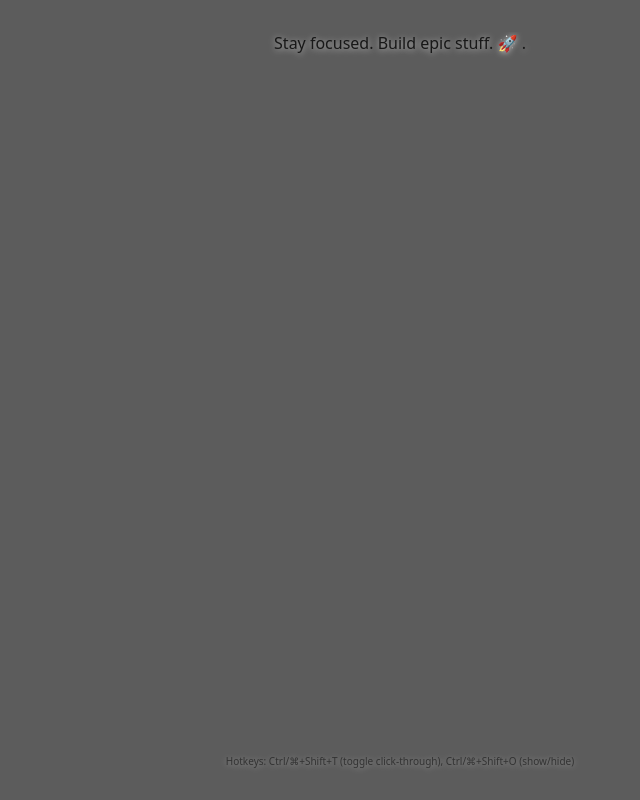
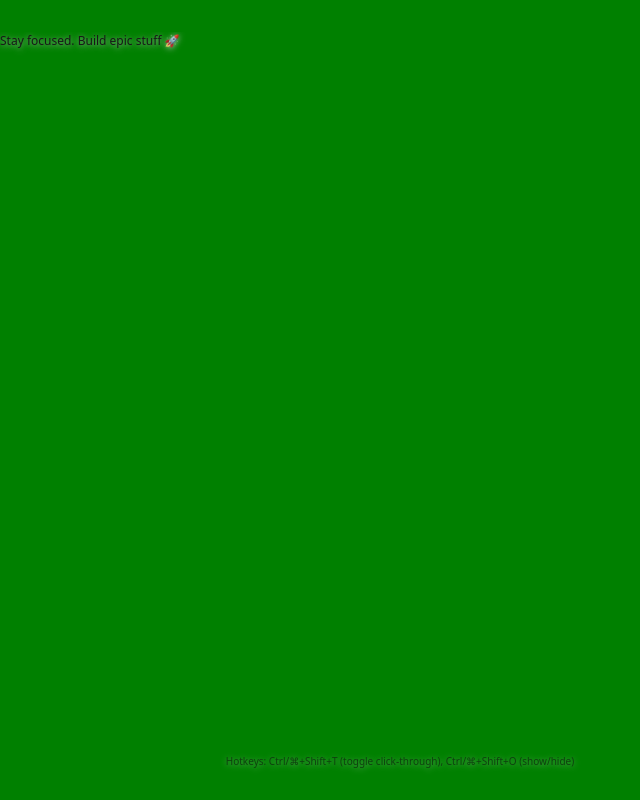
Before and after one commit to BandaySajid/peepoo, an Electron app: page index.html in a window 800 px wide. Shown: the whole page, without its empty margins (0-640 px from the left). Drawn offline with Linux system fonts and the light colour scheme; no server answers.

Commit message:
working, removed length stuff

```diff
--- a/index.html
+++ b/index.html
@@ -11,30 +11,21 @@
       background: rgba(0, 0, 0, 0.4);
       width: 100vw;
       height: 100vh;
+      min-width: 100vw;
       min-height: 100vh;
-      min-width: 100vw;
+      max-width: 100vw;
+      max-height: 100vh;
       box-sizing: border-box;
-      overflow: hidden;
-    }
-
-    body {
-      width: 100vw;
-      height: 100vh;
-      min-height: 100vh;
-      min-width: 100vw;
-      display: flex;
-      align-items: stretch;
-      justify-content: stretch;
     }
 
     .overlay {
       font-family: system-ui, sans-serif;
-      font-size: clamp(12px, 2vw, 20px);
-      line-height: 1.4;
-      padding: 4vw 6vw;
+      font-size: 12px;
+      padding: 4vw 0vw;
+      /* Remove side padding to use full width */
       border-radius: 0;
       outline: none;
-      background: transparent;
+      background: green;
       color: #181818;
       width: 100vw;
       height: 100vh;
@@ -43,12 +34,7 @@
       max-width: 100vw;
       max-height: 100vh;
       box-sizing: border-box;
-      display: flex;
-      flex-direction: column;
-      justify-content: center;
-      align-items: center;
       word-break: break-word;
-      overflow: hidden;
       position: fixed;
       top: 0;
       left: 0;
@@ -61,6 +47,10 @@
       transition: background 0.2s, color 0.2s, box-shadow 0.2s;
       /* Add subtle text shadow for readability */
       text-shadow: 0 1px 6px rgba(255, 255, 255, 0.7), 0 1px 6px rgba(0, 0, 0, 0.2);
+      display: flex;
+      flex-direction: column;
+      justify-content: flex-start;
+      align-items: stretch;
     }
 
     @media (prefers-color-scheme: dark) {
@@ -76,21 +66,26 @@
 
     #main-text {
       width: 100%;
-      text-align: center;
-      /* shrink text if needed to fit */
       font-size: inherit;
       overflow-wrap: break-word;
       hyphens: auto;
-      flex: 1 1 auto;
-      display: block;
-      /* Prevent overflow */
-      overflow: hidden;
+      /* Allow scrolling if text is too long */
+      overflow: auto;
       white-space: pre-line;
-      /* Truncate with ellipsis if too long */
-      text-overflow: ellipsis;
-      max-height: 100vh;
+      /* Remove ellipsis and max-height to allow full text display */
+      text-overflow: unset;
+      max-height: none;
       /* Add text shadow for readability */
       text-shadow: inherit;
+      /* Add padding for scrollbars */
+      padding-bottom: 2vw;
+      box-sizing: border-box;
+      margin: 0;
+      padding-left: 0;
+      padding-right: 0;
+      /* Ensure full width usage */
+      flex: 1 1 auto;
+      align-self: stretch;
     }
 
     .hint {
@@ -109,7 +104,8 @@
     @media (max-width: 600px) {
       .overlay {
         font-size: clamp(10px, 4vw, 16px);
-        padding: 4vw 2vw;
+        padding: 4vw 0vw;
+        /* Remove side padding for mobile too */
       }
 
       .hint {
@@ -122,9 +118,8 @@
 
 <body>
   <div class="overlay" id="overlay">
-    <span id="main-text">Stay focused. Build epic stuff. 🚀 .</span>
+    <span id="main-text" tabindex="0">Stay focused. Build epic stuff 🚀</span>
     <div class="hint">Hotkeys: Ctrl/⌘+Shift+T (toggle click-through), Ctrl/⌘+Shift+O (show/hide)</div>
-
   </div>
   <script>
     window.electronAPI?.hideScreen?.(() => {
@@ -135,14 +130,12 @@
       document.documentElement.style.display = '';
     });
     window.electronAPI?.onUpdateText?.((text) => {
-      if (text && text.length > 50) {
-        document.getElementById('main-text').textContent = "Long answer sent to Discord.";
-      } else {
-        document.getElementById('main-text').textContent = text;
-      }
+      const mainText = document.getElementById('main-text');
+      mainText.textContent = text;
+      // Scroll to top in case of long text
+      mainText.scrollTop = 0;
     });
   </script>
 </body>
 
-
 </html>
--- a/main.js
+++ b/main.js
@@ -30,11 +30,14 @@ async function takeScreenshotAndProcess() {
       model: "gemini-2.5-flash",
       contents: [
         createUserContent([
-          "Answer question shown in the image. Give a direct, response without extra details. For multiple-choice questions, respond only with the letter of the correct option and its answer. Do not add any unrelated information. If the question is a subjective question, elaborate it and answer everything that question asks, in long format or according to the question.",
+          "Answer question shown in the image. Give a direct, response without extra details. For multiple-choice questions, respond only with the letter of the correct option and its answer. Do not add any unrelated information. If the question is a subjective question, with no options answer everything that question asks, according to the question, not too long, not two short, make sure that it at least can be written on 1 A4 page, make sure its in the format of college exam answer. Make sure the answer is not too big, I have only 15 minutes to write the answer.",
+          // "Given the image and the caption text shown on screen, first extract the main question from the caption. Then, answer that question concisely as you would in a viva exam: keep the answer short, direct, and focused only on the essential points needed for a spoken response. Do not include extra details or unrelated information.",
           createPartFromUri(image.uri, image.mimeType),
         ]),
       ],
     });
+
+    console.log('response', response.text);
 
     if (win) {
       win.webContents.send("update-text", response.text);
@@ -94,4 +97,5 @@ app.whenReady().then(() => {
 
   app.on('activate', () => { if (BrowserWindow.getAllWindows().length === 0) createWindow(); });
 });
+
 app.on('will-quit', () => { globalShortcut.unregisterAll(); });
```
